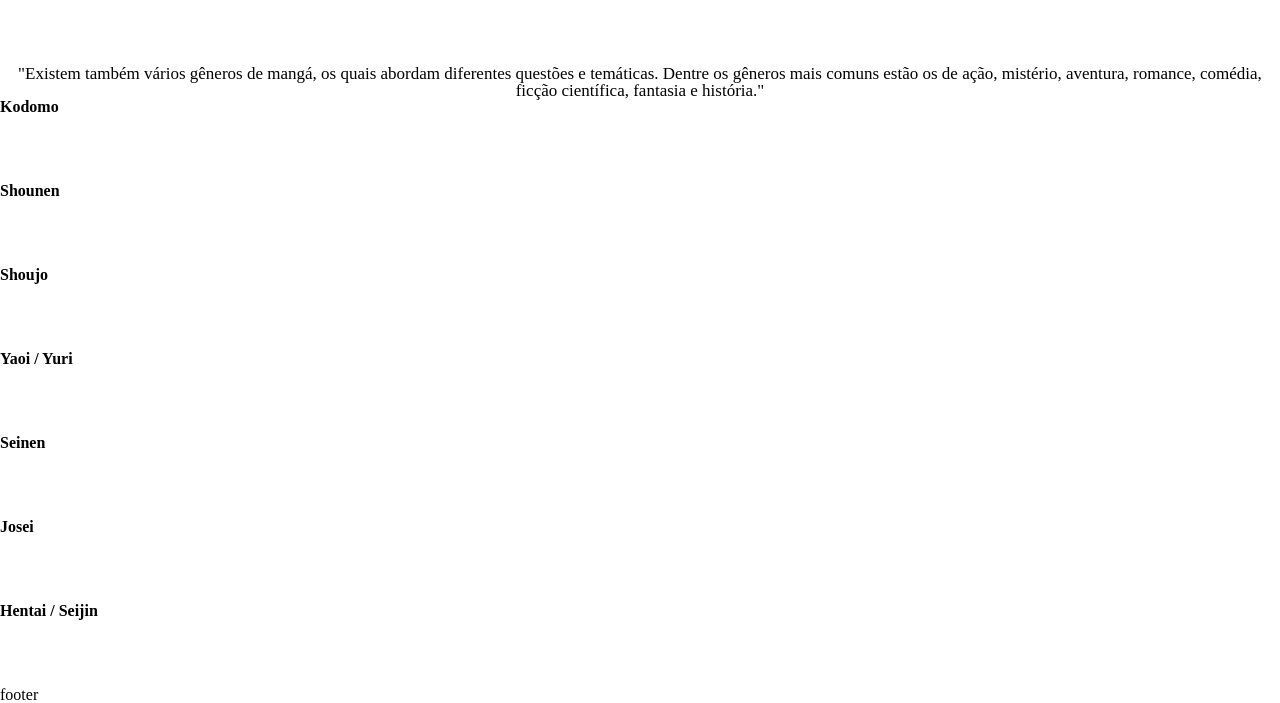
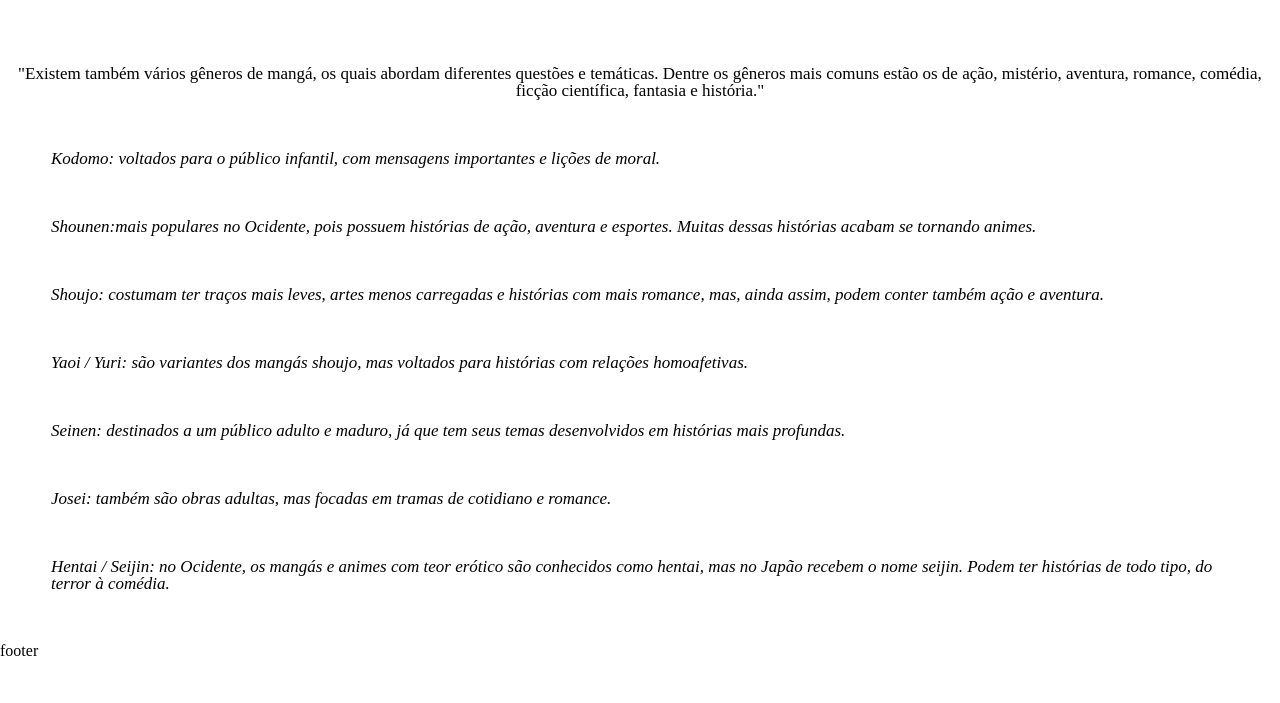
Before and after one commit to CalielRocha/mangas-recommendation, a plain HTML site: page index.html in a window 1280 px wide. Shown: the part 592-1295 px from the top of the page. After the commit the page ends 1251 px from the top, so only its background shows below. Drawn offline with Linux system fonts and the light colour scheme.

Commit message:
melhorando a lista

```diff
--- a/index.html
+++ b/index.html
@@ -2,7 +2,7 @@
 <html lang="pt-br">
    <head>
         <meta charset="UTF-8">
-        <title>Mangás Seinen</title>
+        <title>Mangás</title>
         <link rel="stylesheet" href="reset.css">
         <link rel="stylesheet" href="style.css">
    </head>
@@ -13,7 +13,7 @@
     <main>
         <section>
             <h2>O que é Mangá?</h2>
-            <img src="imagemmanga.jpg">
+            <img src="imagemmanga.jpg" alt="pagina de um mangá">
             <p>No Japão, as histórias em quadrinhos são chamadas de mangás.
             Os temas variam muito, de romance à cyberpunk, porém as características marcantes do estilo estão presentes em todos os títulos,
             como a expressividade e movimentos dos personagens. Isso também é visto nas animações, os famosos animes.</p>
@@ -24,13 +24,13 @@
             Dentre os gêneros mais comuns estão os de ação, mistério, aventura, romance, comédia, ficção científica, fantasia e história."</p>
 
             <ul>
-                <li>Kodomo</p></li>
-                <li>Shounen</p></li>
-                <li>Shoujo</p></li>
-                <li>Yaoi / Yuri</p></li>
-                <li>Seinen</p></li>
-                <li>Josei</p></li>
-                <li>Hentai / Seijin</p></li>
+                <li>Kodomo: voltados para o público infantil, com mensagens importantes e lições de moral.</li>
+                <li>Shounen:mais populares no Ocidente, pois possuem histórias de ação, aventura e esportes. Muitas dessas histórias acabam se tornando animes.</li>
+                <li>Shoujo: costumam ter traços mais leves, artes menos carregadas e histórias com mais romance, mas, ainda assim, podem conter também ação e aventura.</li>
+                <li>Yaoi / Yuri: são variantes dos mangás shoujo, mas voltados para histórias com relações homoafetivas.</li>
+                <li>Seinen: destinados a um público adulto e maduro, já que tem seus temas desenvolvidos em histórias mais profundas.</li>
+                <li>Josei: também são obras adultas, mas focadas em tramas de cotidiano e romance.</li>
+                <li>Hentai / Seijin: no Ocidente, os mangás e animes com teor erótico são conhecidos como hentai, mas no Japão recebem o nome seijin. Podem ter histórias de todo tipo, do terror à comédia.</li>
             </ul>
         </section>
     </main>
--- a/style.css
+++ b/style.css
@@ -37,5 +37,7 @@ h3 {
 }
 
 li {
-    font-weight: bold;
+    font-size: 17px;
+    font-style: oblique;
+    margin: 3em;
 }
```
